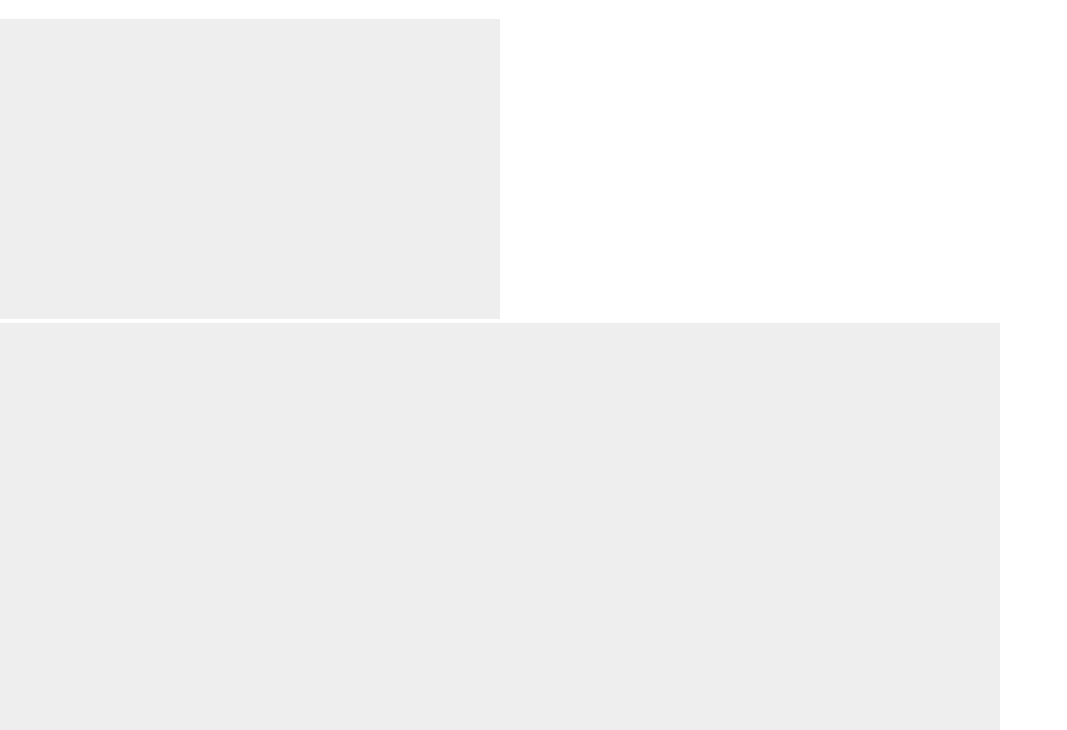
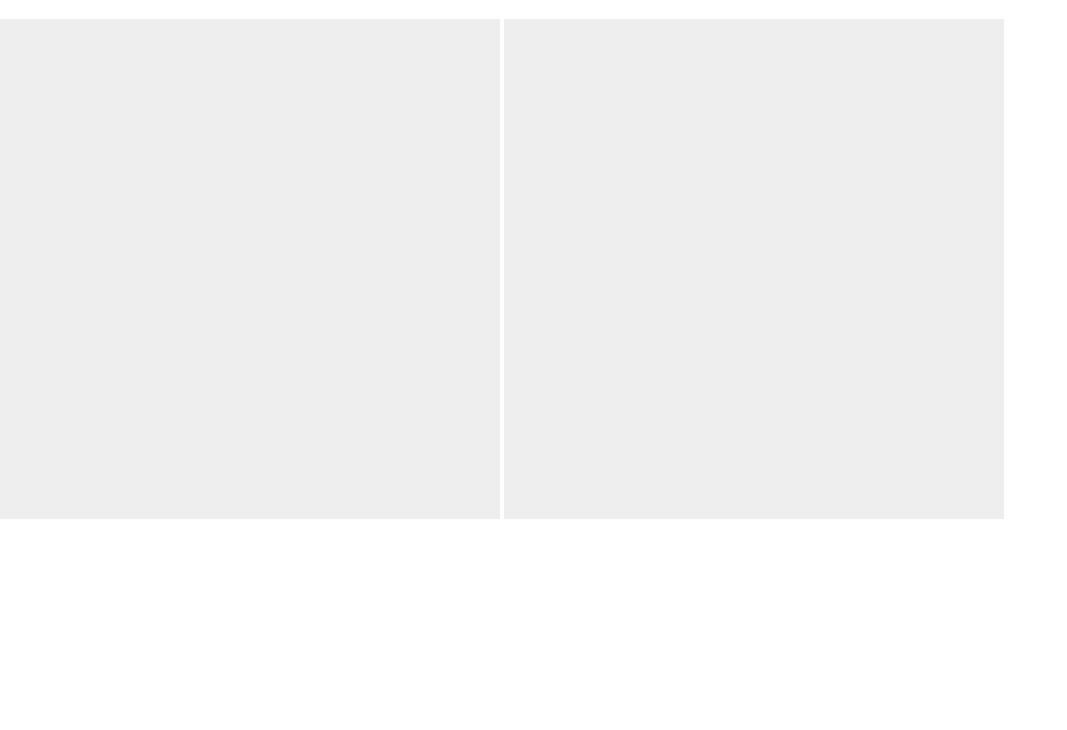
Before and after one commit to fireworks80/codelab-canvas, a website: page 01-start/02.html in a window 1280 px wide. Shown: the part 70-800 px from the top of the page, without its empty margins (0-1067 px from the left). Drawn offline with Linux system fonts and the light colour scheme.

Commit message:
캔버스 기본 설명

```diff
--- a/01-start/02.html
+++ b/01-start/02.html
@@ -9,13 +9,28 @@
         margin: 0;
       }
       .canvas {
+        /* 시각적인 크기 */
+        width: 500px;
+        height: 500px;
         background: #eee;
       }
     </style>
   </head>
 
   <body>
+
+    <!--
+      고해상도 이미지 작업을 하려면
+      canvas에서 크게 만들고 css로 1/2를 줄여서 사용
+      (반응형에서의 고해상도 이미지 작업과 같음)
+      그냥 이미지로 하는 것보다 canvas가 애니메이션이 더 부드럽다
+
+      css의 크기만 변겨할때는 변경할 내용이 없지만
+      cavas의 width, height를 변경하게 되면 안에 들어가는 요소의 수치도 변경 해 줘야 된다.
+    -->
+
     <h1>캔버스 사이즈 설정</h1>
+    <!-- canvas 에서 사용하는 픽셀 -->
     <canvas class="canvas" width="500" height="300"></canvas>
     <canvas class="canvas canvas2" width="1000" height="600"></canvas>
   </body>
```
Also changed, not shown: 01-start/01.html (+8 -1 lines).
